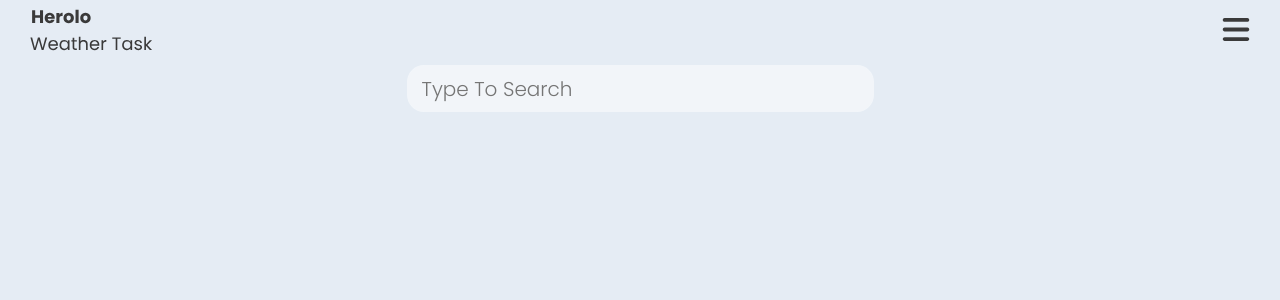
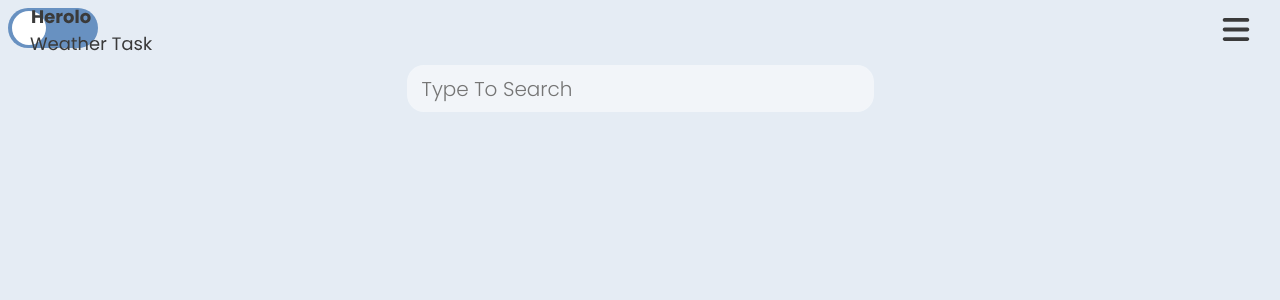
Before and after one commit to AlisaZil/Alisa-Zilberman-06-02-24, an Angular app: page / in a window 1280 px wide. Shown: the top 300 px of the page. Built offline with nearby package versions, Linux system fonts and the light colour scheme.

Commit message:
add(toggle scss, output)

```diff
--- a/src/app/app.component.html
+++ b/src/app/app.component.html
@@ -29,3 +29,4 @@
     </div>
 
 </div>
+<toggle></toggle>
--- a/src/app/toggle/toggle.component.html
+++ b/src/app/toggle/toggle.component.html
@@ -1 +1,4 @@
-<p>toggle works!</p>
+<div (click)="handleToggleClick($event)"
+class="toggle {{toggleStatus? 'right':'left'}}" >
+    <div class="toggle-ball"></div>
+</div>
--- a/src/app/toggle/toggle.component.scss
+++ b/src/app/toggle/toggle.component.scss
@@ -0,0 +1,35 @@
+.toggle{
+
+    width: 90px;
+    height: 40px;
+    background-color: #6891c1;
+
+    border-radius: 25px;
+
+    display: flex;
+    align-items: center;
+    transition: 0.3s;
+    cursor: pointer;
+
+    .toggle-ball{
+        height: 34px;
+        width: 34px;
+
+        background-color: white;
+        border-radius: 100%;
+        transition: 0.3s;
+    }
+}
+.left {
+    background-color: #6891c1;
+    .toggle-ball{
+        margin-left: 4px;
+    }
+}
+
+.right {
+    background-color: #313745;
+    .toggle-ball{
+        margin-left: 52px;
+    }
+}
--- a/src/app/toggle/toggle.component.ts
+++ b/src/app/toggle/toggle.component.ts
@@ -1,4 +1,4 @@
-import { Component } from '@angular/core';
+import { Component, EventEmitter, Output } from '@angular/core';
 
 @Component({
   selector: 'toggle',
@@ -7,4 +7,14 @@ import { Component } from '@angular/core';
 })
 export class ToggleComponent {
 
+  toggleStatus: boolean = false;
+  @Output() toggleClick = new EventEmitter<boolean>();
+
+
+  handleToggleClick(e: MouseEvent) {
+
+    this.toggleStatus = !this.toggleStatus;
+    this.toggleClick.emit(this.toggleStatus);
+
+  }
 }
```
